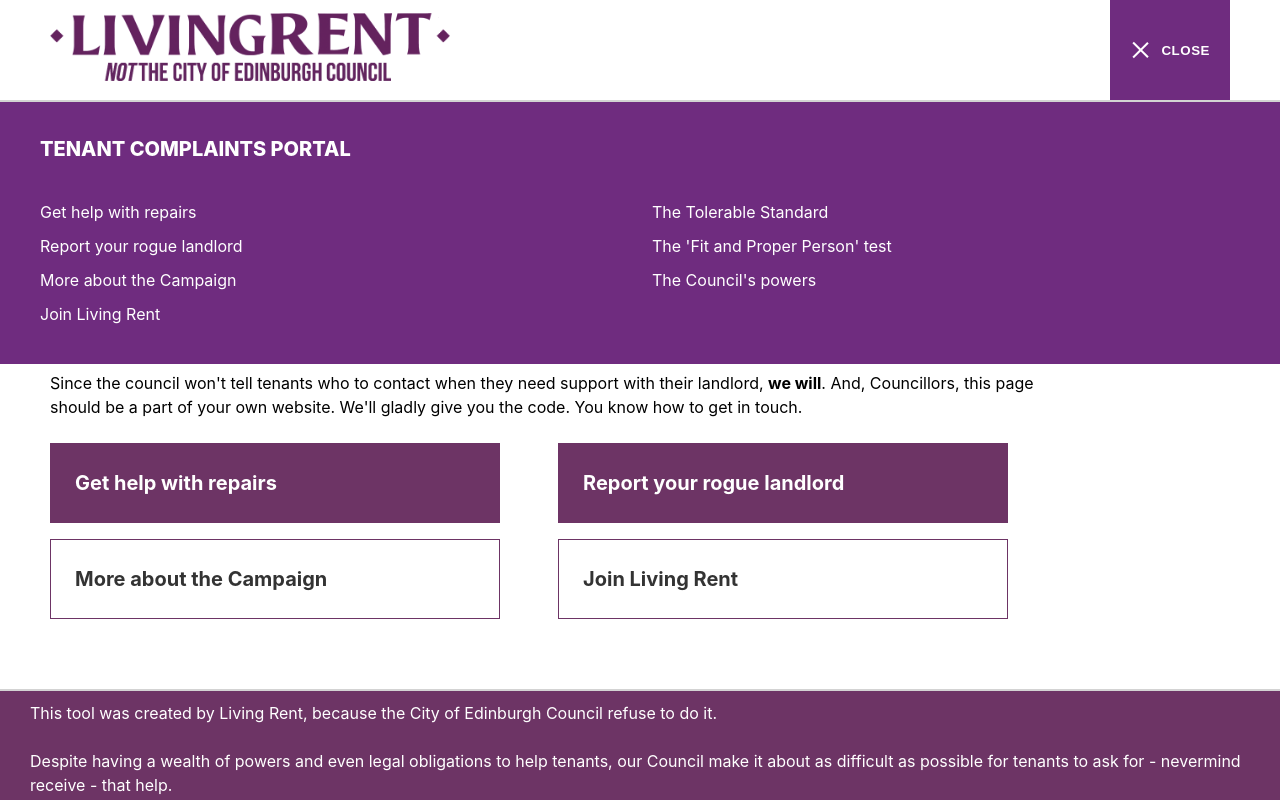
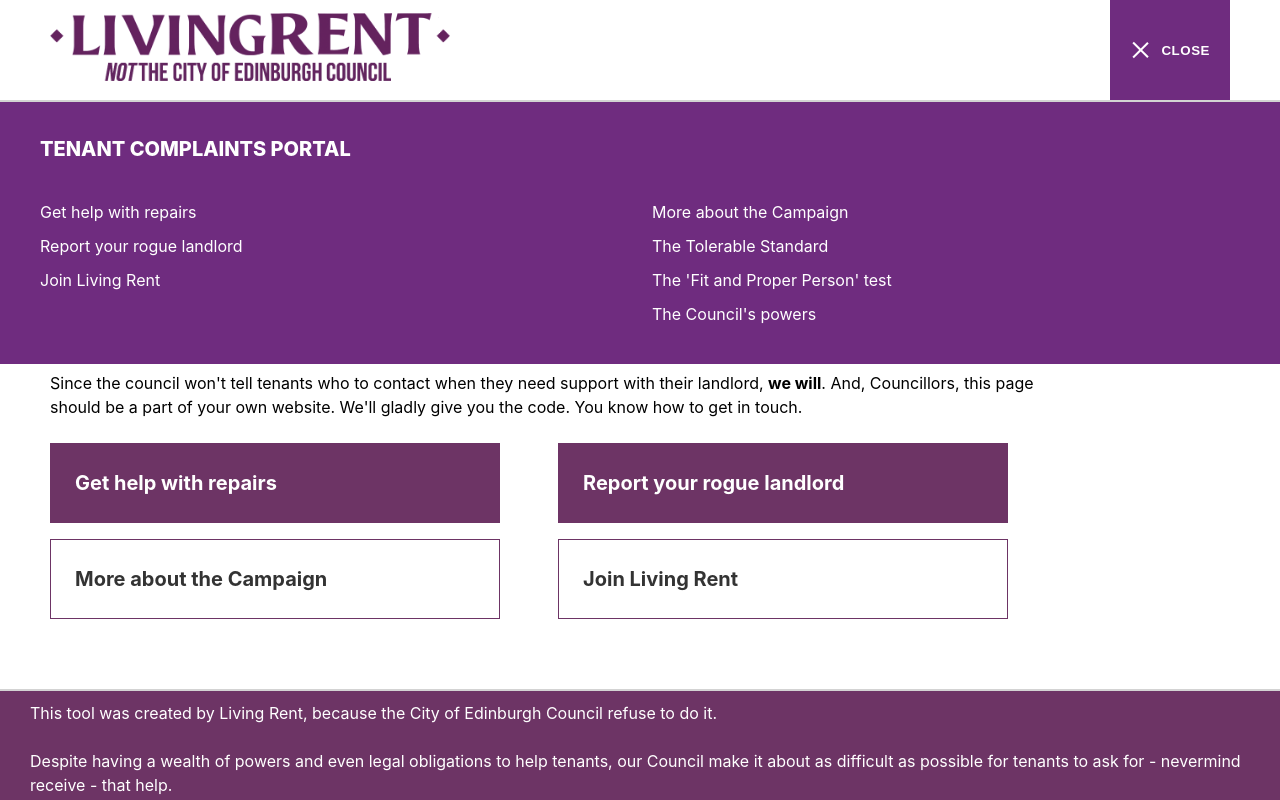
Before and after one commit to gordonmaloney/notecc, a React (Create React App) app: page / in a window 1280 px wide. Both pictures are taken after a click on the button "MENU". Built offline with nearby package versions, Linux system fonts and the light colour scheme; some icons are missing; the HTML template or start-up script is replaced by a standard one.

Commit message:
fixed external link in menu handling

```diff
--- a/src/Components/Header.jsx
+++ b/src/Components/Header.jsx
@@ -69,7 +69,12 @@
                   page.col == 1 && (
                     <li>
                       <Link
-                        to={`../${page.path}`}
+                        to={
+                          page.path.includes("http")
+                            ? page.path
+                            : `../${page.path}`
+                        }
+                        target={page.path.includes("http") ? "_blank" : ""}
                         onClick={() => setOpen(false)}
                       >
                         {page.title}
--- a/src/PageList.jsx
+++ b/src/PageList.jsx
@@ -18,7 +18,7 @@
     path: "/campaign",
     highlight: false,
     feature: true,
-    col: 1,
+    col: 2,
   },
   {
     title: "Join Living Rent",
```
